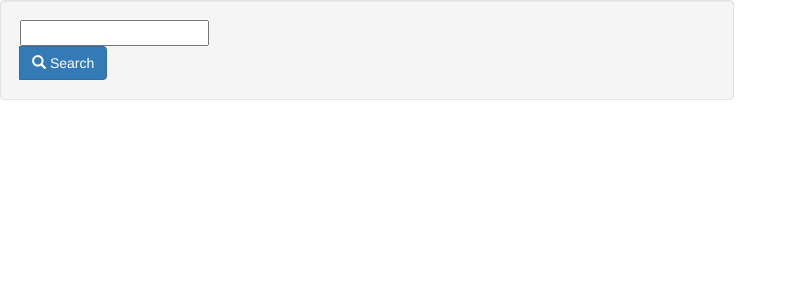
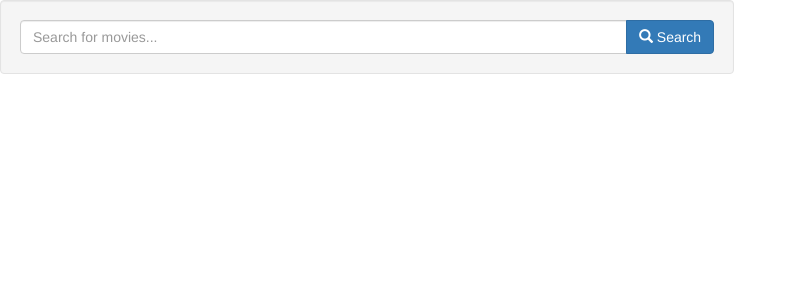
Before and after one commit to finclair/React-Movie-Searcher, a React app: page / in a window 1280 px wide. Shown: the top 300 px of the page, without its empty margins (0-797 px from the left). Built offline with nearby package versions, Linux system fonts and the light colour scheme.

Commit message:
Add class for input and make new div with class "input-group".

```diff
--- a/src/components/search_bar.js
+++ b/src/components/search_bar.js
@@ -15,12 +15,18 @@ class SearchBar extends Component {
         return (
             <div className="well">
                 <form className="search" onSubmit={this.onFormSubmit} >
-                    <input value={this.state.input} onChange={this.onInputChange}/>
-                    <span className="input-group-btn">
-                        <button className="btn btn-primary" type="submit">
-                            <span className="glyphicon glyphicon-search" /> Search
-                        </button>
-                    </span>
+                    <div className="input-group">
+                        <input
+                            className="form-control" value={this.state.input}
+                            onChange={this.onInputChange}
+                            placeholder="Search for movies..."
+                        />
+                        <span className="input-group-btn">
+                            <button className="btn btn-primary" type="submit">
+                                <span className="glyphicon glyphicon-search" /> Search
+                            </button>
+                        </span>
+                    </div>
                 </form>
             </div>
         );
```
